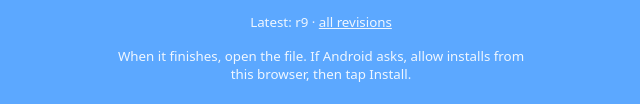
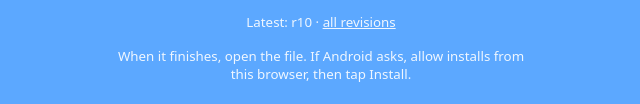
Before and after one commit to prenm/PrenPod, a plain HTML site: page index.html in a window 1280 px wide. Shown: the part 757-861 px from the top of the page, 319-959 px from the left. Drawn offline with Linux system fonts and the light colour scheme.

Commit message:
PrenPod r10

```diff
--- a/index.html
+++ b/index.html
@@ -16,7 +16,7 @@ small{display:block;margin-top:16px;opacity:.9}
 <h1>PrenPod</h1>
 <p>Your music, made by Pren. Android only.</p>
 <a class="btn" id="dl" href="https://github.com/prenm/PrenPod/raw/main/PrenPod.apk">Download PrenPod</a>
-<small>Latest: r9 · <a href="https://github.com/prenm/PrenPod#revisions" style="color:#fff">all revisions</a></small>
+<small>Latest: r10 · <a href="https://github.com/prenm/PrenPod#revisions" style="color:#fff">all revisions</a></small>
 <small>When it finishes, open the file. If Android asks, allow installs from this browser, then tap Install.</small>
 </main>
 </body></html>
```
Also changed, not shown: version.txt, 3 other files.
